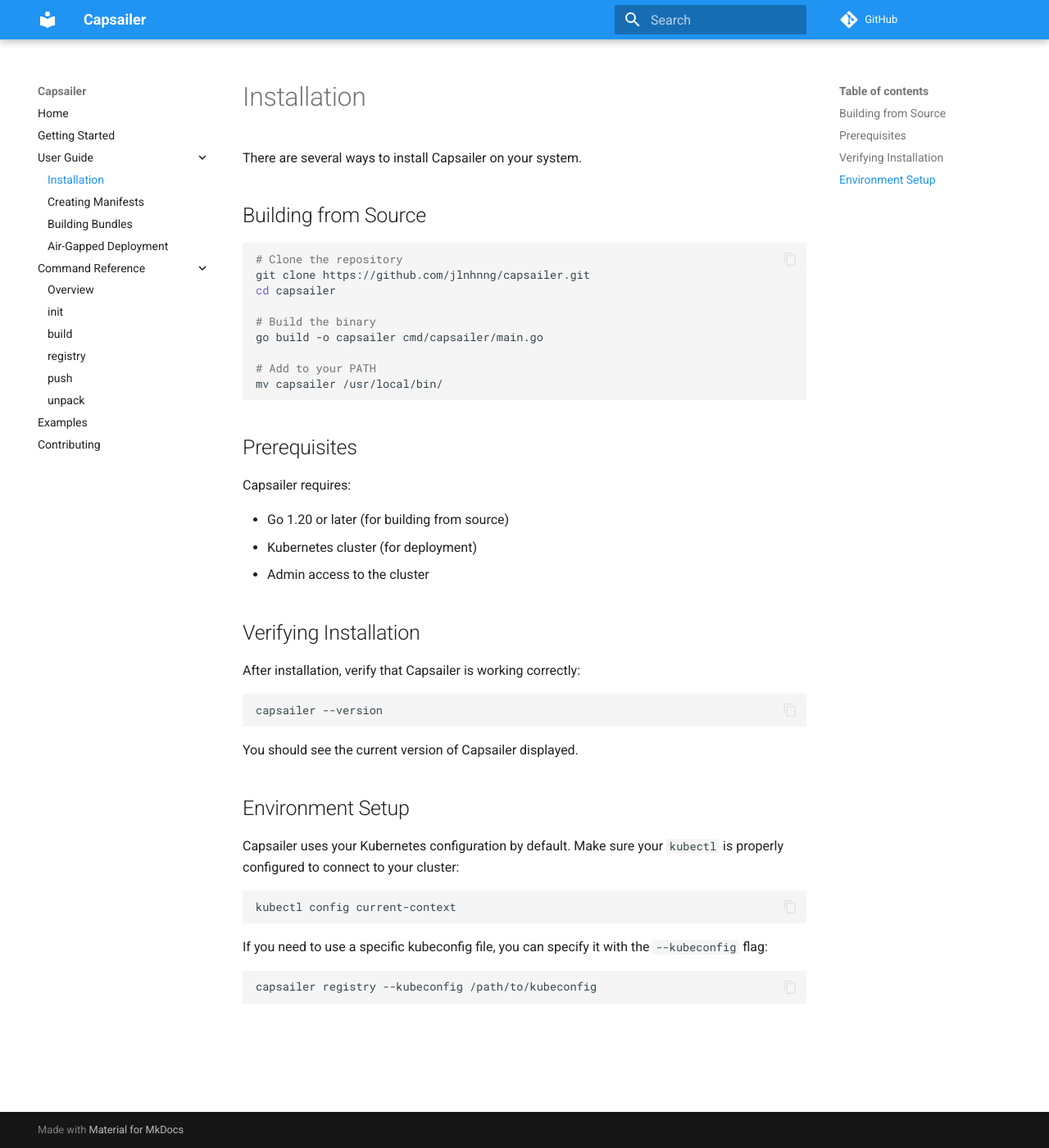
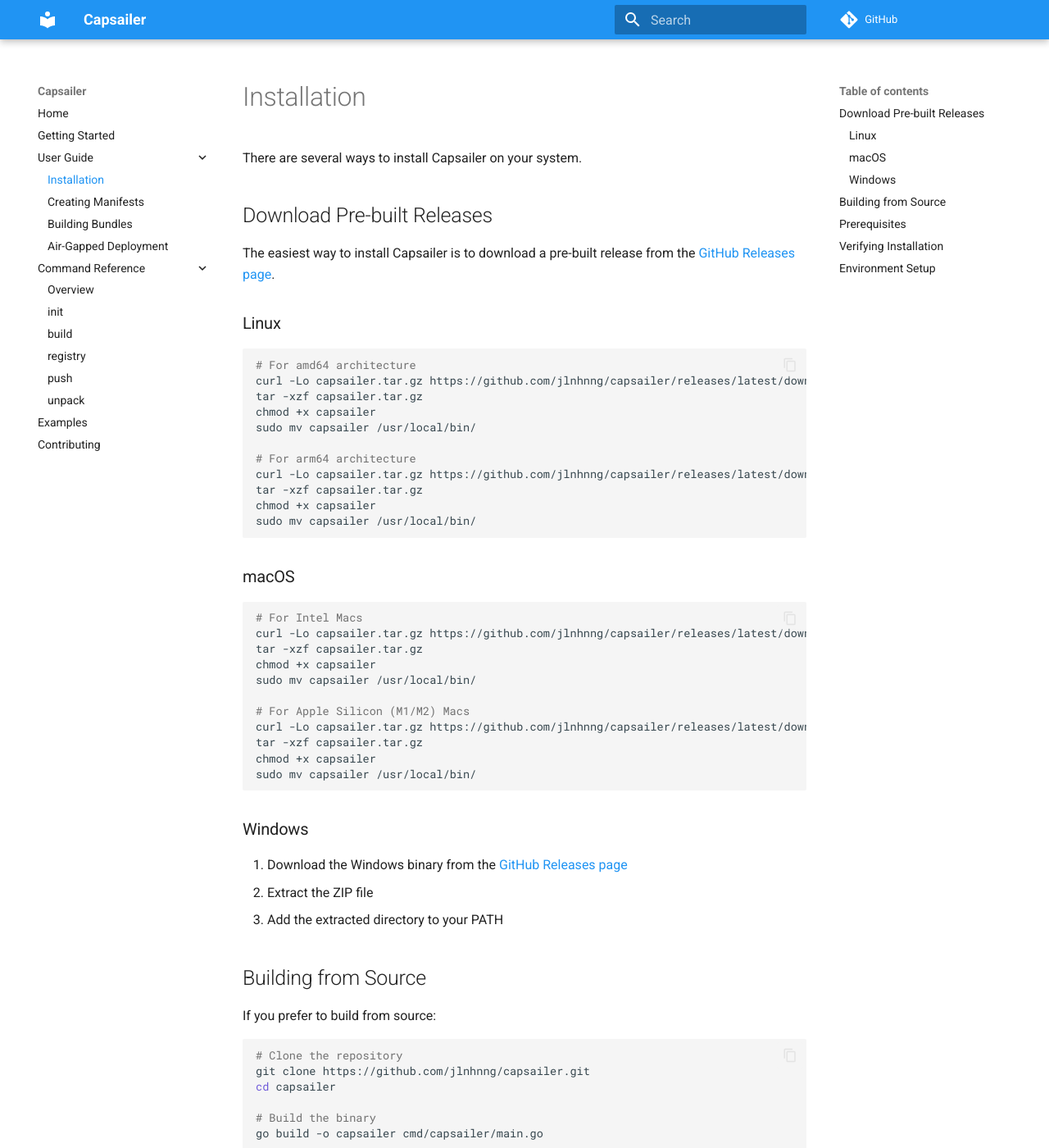
Before and after one commit to capsailer/capsailer-cli, an MkDocs documentation site: the page built from docs/user-guide/installation.md, in a window 1280 px wide and 1400 px high. Shown: the whole window at 82% size. Built offline with MkDocs 1.6.1 and Material for MkDocs 9.7.7, drawn with Linux system fonts in a browser that asks for light colours; comment, search, counter and statistics services are not loaded; some of the changed text lies outside the part shown.

Commit message:
Adjustments for pre-build release

````diff
--- a/docs/getting-started.md
+++ b/docs/getting-started.md
@@ -4,23 +4,37 @@
 
 ## Prerequisites
 
-- Go 1.20 or later
 - Kubernetes cluster (for deployment)
 - Admin access to the cluster
 
 ## Installation
 
+The quickest way to get started is to download a pre-built release:
+
 ```bash
-# Clone the repository
-git clone https://github.com/jlnhnng/capsailer.git
-cd capsailer
+# For Linux (amd64)
+curl -Lo capsailer https://github.com/jlnhnng/capsailer/releases/latest/download/capsailer-linux-amd64.tar.gz
+tar -xzf capsailer-linux-amd64.tar.gz
+chmod +x capsailer
 
-# Build the binary
-go build -o capsailer cmd/capsailer/main.go
+# For macOS (Intel)
+curl -Lo capsailer https://github.com/jlnhnng/capsailer/releases/latest/download/capsailer-darwin-amd64.tar.gz
+tar -xzf capsailer-darwin-amd64.tar.gz
+chmod +x capsailer
+
+# For macOS (Apple Silicon)
+curl -Lo capsailer https://github.com/jlnhnng/capsailer/releases/latest/download/capsailer-darwin-arm64.tar.gz
+tar -xzf capsailer-darwin-arm64.tar.gz
+chmod +x capsailer
+
+# For Windows
+# Download from https://github.com/jlnhnng/capsailer/releases/latest
 
 # Add to your PATH
 mv capsailer /usr/local/bin/
 ```
+
+You can find all available releases at: https://github.com/jlnhnng/capsailer/releases
 
 ## Quick Start
 
--- a/docs/user-guide/installation.md
+++ b/docs/user-guide/installation.md
@@ -2,7 +2,51 @@
 
 There are several ways to install Capsailer on your system.
 
+## Download Pre-built Releases
+
+The easiest way to install Capsailer is to download a pre-built release from the [GitHub Releases page](https://github.com/jlnhnng/capsailer/releases).
+
+### Linux
+
+```bash
+# For amd64 architecture
+curl -Lo capsailer.tar.gz https://github.com/jlnhnng/capsailer/releases/latest/download/capsailer-linux-amd64.tar.gz
+tar -xzf capsailer.tar.gz
+chmod +x capsailer
+sudo mv capsailer /usr/local/bin/
+
+# For arm64 architecture
+curl -Lo capsailer.tar.gz https://github.com/jlnhnng/capsailer/releases/latest/download/capsailer-linux-arm64.tar.gz
+tar -xzf capsailer.tar.gz
+chmod +x capsailer
+sudo mv capsailer /usr/local/bin/
+```
+
+### macOS
+
+```bash
+# For Intel Macs
+curl -Lo capsailer.tar.gz https://github.com/jlnhnng/capsailer/releases/latest/download/capsailer-darwin-amd64.tar.gz
+tar -xzf capsailer.tar.gz
+chmod +x capsailer
+sudo mv capsailer /usr/local/bin/
+
+# For Apple Silicon (M1/M2) Macs
+curl -Lo capsailer.tar.gz https://github.com/jlnhnng/capsailer/releases/latest/download/capsailer-darwin-arm64.tar.gz
+tar -xzf capsailer.tar.gz
+chmod +x capsailer
+sudo mv capsailer /usr/local/bin/
+```
+
+### Windows
+
+1. Download the Windows binary from the [GitHub Releases page](https://github.com/jlnhnng/capsailer/releases/latest)
+2. Extract the ZIP file
+3. Add the extracted directory to your PATH
+
 ## Building from Source
+
+If you prefer to build from source:
 
 ```bash
 # Clone the repository
@@ -20,9 +64,9 @@
 
 Capsailer requires:
 
-- Go 1.20 or later (for building from source)
 - Kubernetes cluster (for deployment)
 - Admin access to the cluster
+- Go 1.20 or later (only if building from source)
 
 ## Verifying Installation
 
````
Also changed, not shown: README.md (+31 -2 lines).
